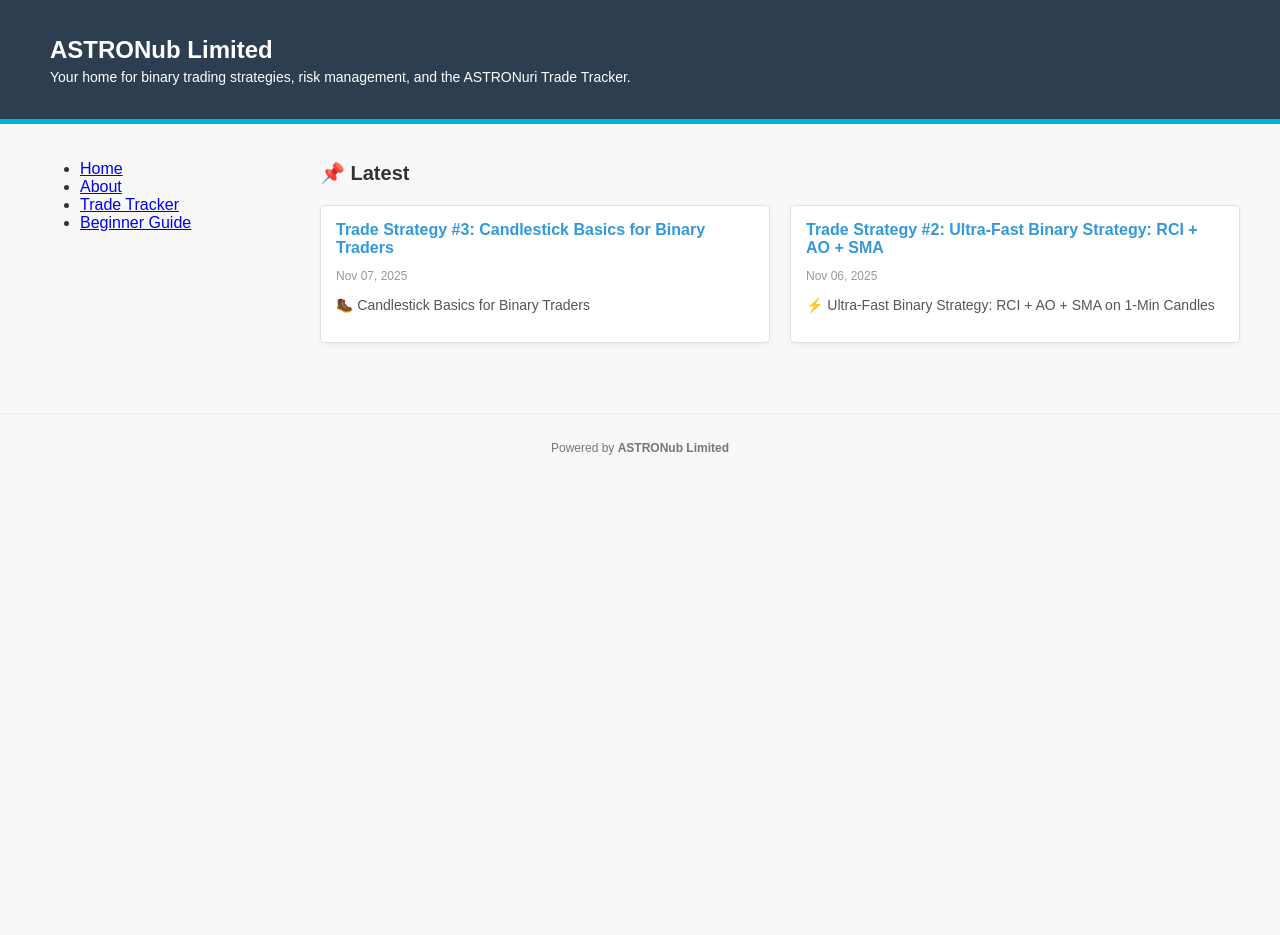
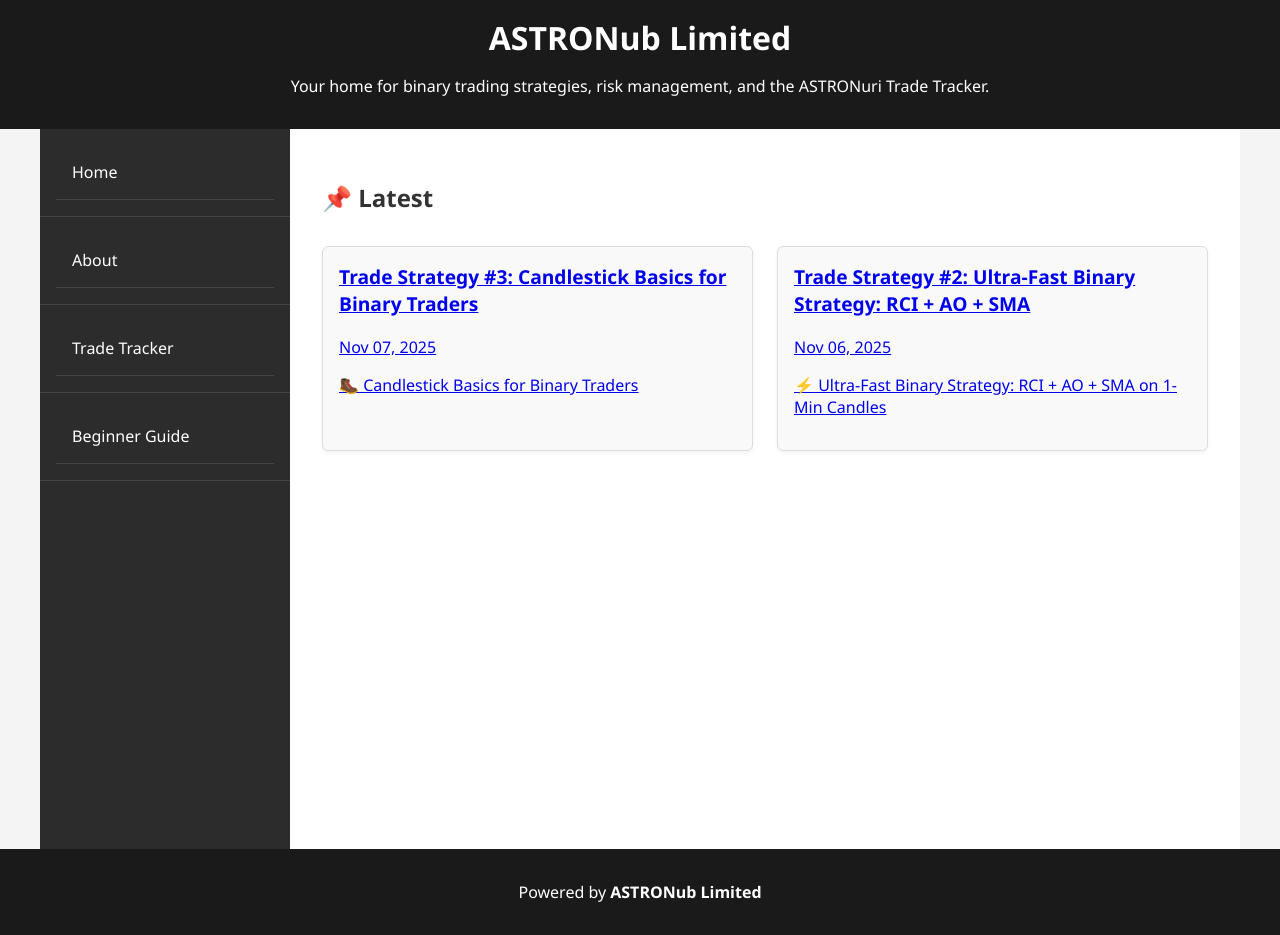
Before and after one commit to astromub/silver-umbrella, a Jekyll site: the page built from index.md, in a window 1280 px wide. Built offline with Jekyll 4.4.1, drawn with Linux system fonts in a browser that asks for light colours; before the commit the page ends 900 px from its top, so only the background shows below that.

Commit message:
Update style.css

```diff
--- a/assets/style.css
+++ b/assets/style.css
@@ -1,116 +1,113 @@
-/* --- 1. Base Styles --- */
+/* Reset & Base */
 body {
-    font-family: Arial, sans-serif;
   margin: 0;
-    padding: 0;
-    background-color: #f8f8f8; /* Light gray background */
+  font-family: 'Segoe UI', sans-serif;
+  background: #f4f4f4;
   color: #333;
 }
 
-/* --- 2. Header Styling --- */
-.header {
-    background-color: #2c3e50; /* Dark blue/gray */
-    color: white;
-    padding: 20px 50px;
-    border-bottom: 5px solid #00b4d8; /* Accent line */
-}
-.header h1 { margin-bottom: 5px; font-size: 24px; }
-.header p { margin-top: 0; font-size: 14px; }
-
-/* --- 3. Main Layout (Flexbox) --- */
-.container {
-    display: flex; /* Enables flexbox for the sidebar and content */
-    max-width: 1200px;
-    margin: 0 auto; /* Centers the content */
-    padding: 20px;
+/* Header */
+header {
+  background: #1a1a1a;
+  color: #fff;
+  padding: 1rem;
+  text-align: center;
 }
 
-/* --- 4. Sidebar Navigation Styling --- */
+header h1 {
+  margin: 0;
+  font-size: 2rem;
+}
+
+header .tagline {
+  font-size: 1rem;
+  color: #ccc;
+}
+
+/* Layout */
+.container {
+  display: flex;
+  max-width: 1200px;
+  margin: auto;
+  min-height: 80vh;
+}
+
+/* Sidebar */
 .sidebar {
-    width: 250px; /* Fixed width for the sidebar */
-    flex-shrink: 0; /* Prevents the sidebar from shrinking */
-    padding-right: 30px;
+  width: 250px;
+  background: #2c2c2c;
+  color: #fff;
 }
-.sidebar nav ul {
+
+.sidebar ul {
   list-style: none;
   padding: 0;
   margin: 0;
-    background-color: white;
-    border: 1px solid #e0e0e0;
-    border-radius: 3px;
-    overflow: hidden;
-}
-.sidebar nav ul li a {
-    display: block;
-    padding: 15px 20px;
-    text-decoration: none;
-    color: #333;
-    transition: background-color 0.2s;
-    border-bottom: 1px solid #e0e0e0;
-}
-.sidebar nav ul li:last-child a {
-    border-bottom: none;
 }
 
-/* Sidebar Active State (Styles the link for the page you are currently viewing) */
-.sidebar nav ul li.active a {
-    background-color: #d8e0e6; /* Light gray/blue active background */
-    color: #2c3e50;
-    font-weight: bold;
-}
-.sidebar nav ul li:not(.active) a:hover {
-    background-color: #f0f0f0;
+.sidebar li, .sidebar a {
+  display: block;
+  padding: 1rem;
+  color: #fff;
+  text-decoration: none;
+  border-bottom: 1px solid #444;
 }
 
-/* --- 5. Content Area Styling --- */
-.content {
-    flex-grow: 1; /* Takes up the remaining space */
-}
-.content h2 {
-    color: #333;
-    font-size: 20px;
-    margin-bottom: 20px;
+.sidebar a:hover {
+  background: #444;
 }
 
-/* --- 6. Card Grid for 'Latest' Section --- */
+/* Main Content */
+.content {
+  flex: 1;
+  padding: 2rem;
+  background: #fff;
+}
+
+/* Card Grid */
 .card-grid {
-    display: flex;
-    flex-wrap: wrap;
-    gap: 20px;
+  display: grid;
+  grid-template-columns: repeat(auto-fit, minmax(250px, 1fr));
+  gap: 1.5rem;
+  margin-top: 2rem;
 }
+
 .card {
-    /* Responsive sizing: 1 1 220px means it can grow/shrink but prefers a 220px width */
-    flex: 1 1 220px;
-    background-color: white;
-    border: 1px solid #e0e0e0;
-    border-radius: 5px;
-    padding: 15px;
-    box-shadow: 0 2px 5px rgba(0, 0, 0, 0.05);
-    transition: box-shadow 0.3s;
+  background: #f9f9f9;
+  border: 1px solid #ddd;
+  padding: 1rem;
+  border-radius: 6px;
+  box-shadow: 0 2px 4px rgba(0,0,0,0.05);
 }
-.card:hover {
-    box-shadow: 0 4px 10px rgba(0, 0, 0, 0.1);
+
+.card h3 {
+  margin-top: 0;
+  font-size: 1.2rem;
 }
-.card-link {
-    text-decoration: none;
-    color: inherit;
-    display: block;
+
+.card small {
+  color: #666;
 }
-.card h3 {
-    font-size: 16px;
-    margin-top: 0;
-    margin-bottom: 5px;
-    color: #3498db;
+
+/* Footer */
+footer {
+  background: #1a1a1a;
+  color: #fff;
+  text-align: center;
+  padding: 1rem;
 }
-.card .date { font-size: 12px; color: #999; margin-bottom: 10px; }
-.card .excerpt { font-size: 14px; color: #555; }
 
-/* --- 7. Footer Styling --- */
-.footer {
-    text-align: center;
-    padding: 15px;
-    margin-top: 50px;
-    font-size: 12px;
-    color: #777;
-    border-top: 1px solid #eee;
+/* Responsive */
+@media (max-width: 768px) {
+  .container {
+    flex-direction: column;
   }
+
+  .sidebar {
+    width: 100%;
+  }
+
+  .content {
+    padding: 1rem;
+  }
+}
```
Lines whose indentation alone changed are shown as unchanged.
